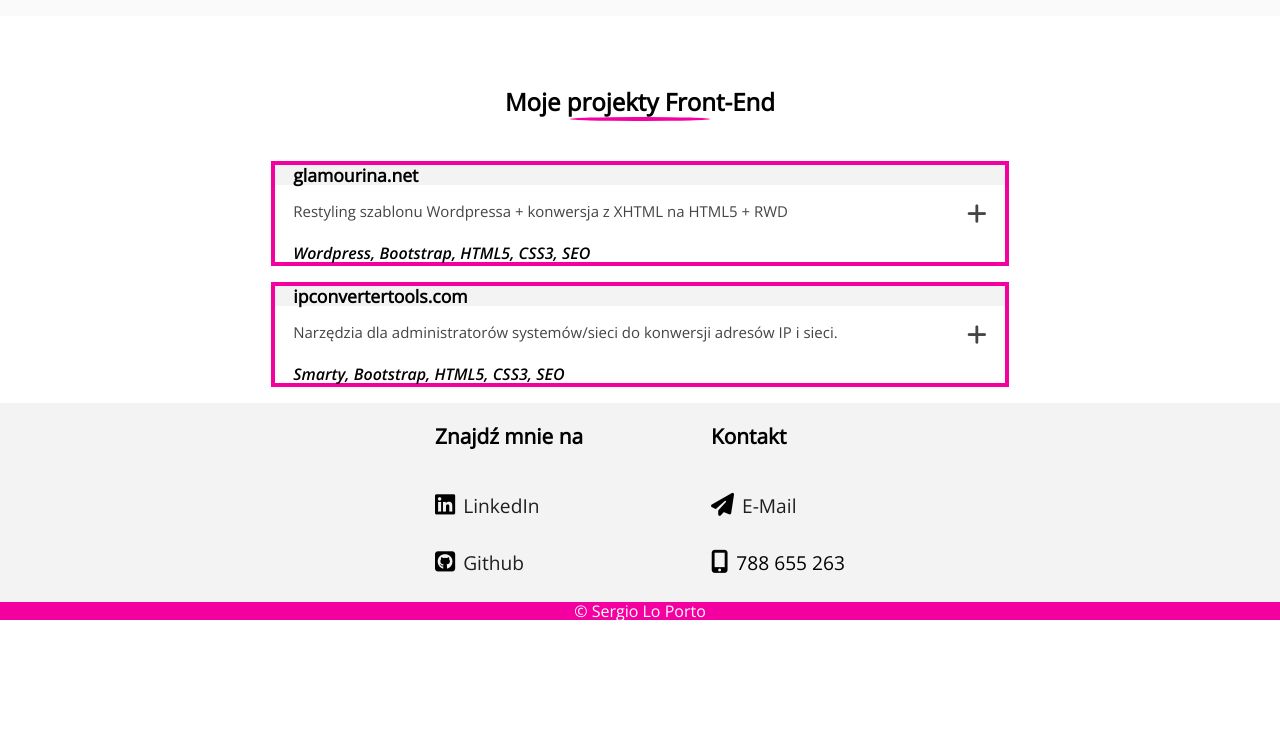
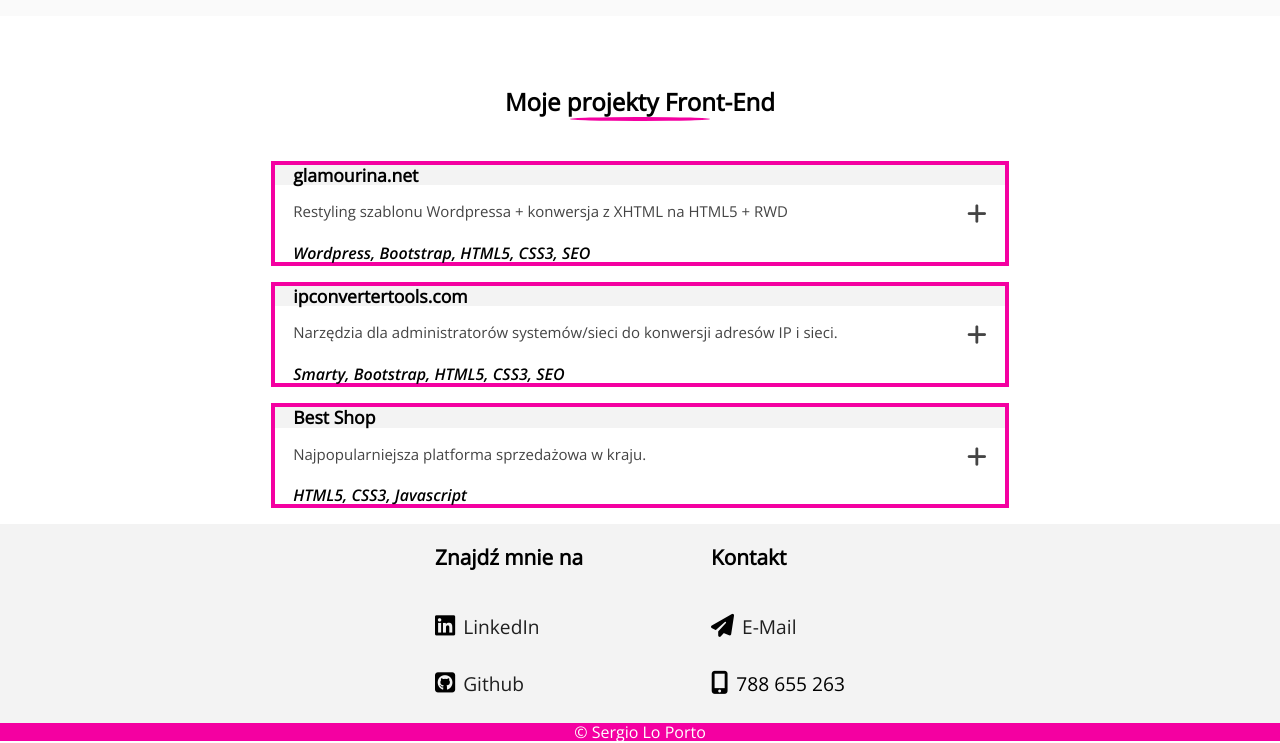
Before and after one commit to sergioloporto/sergioloporto.github.io, a plain HTML site: page index.html in a window 1280 px wide. Shown: the part 1099-1842 px from the top of the page. Before the commit the page ends 1721 px from the top, so only its background shows below. Drawn offline with nearby package versions, Linux system fonts and the light colour scheme.

Commit message:
added project

```diff
--- a/css/style.css
+++ b/css/style.css
@@ -433,6 +433,9 @@
         max-width: 80%;
     }
 }
+.github-icon-projects::before {
+    font-size: 2em;
+}
 /* NEW NAVBAR */
 
 
--- a/index.html
+++ b/index.html
@@ -115,6 +115,20 @@
                         </div>
                     </div>
                 </div>
+
+                <div class="project">
+                    <span class="project-name">Best Shop</span>
+                    <button class="my-projects-buttons">Najpopularniejsza platforma sprzedażowa w kraju.<i class="fas fa-plus projectplus"></i></button>
+                    <span class="technologies-used">HTML5, CSS3, Javascript</span>
+                    <div class="panel">
+                        <div class="projectdescription">
+                            <p><a href="img/projects/BestShop/best-shop.png"><img src="img/projects/BestShop/best-shop.png" alt="" ></a>Portal biznesowy promujący usługę, która dzięki swoim funkcjonalnościom pomoże firmom w zwiększyć przychody ze sprzedaży.</p>
+                            <p>100% Kodowane przeze mnie na podstawie projektu graficznego Adobe XD.</p>
+                            <div class="github"><a href="https://github.com/sergioloporto/Selling-Platform" target="_blank"><i class="fab fa-github-square github-icon-projects"></i></a></div>
+                        </div>
+                    </div>
+                </div>
+
             </div>
     </div>
 
```
Also changed, not shown: img/projects/BestShop/best-shop.png (added). Lines whose indentation alone changed are shown as unchanged.
